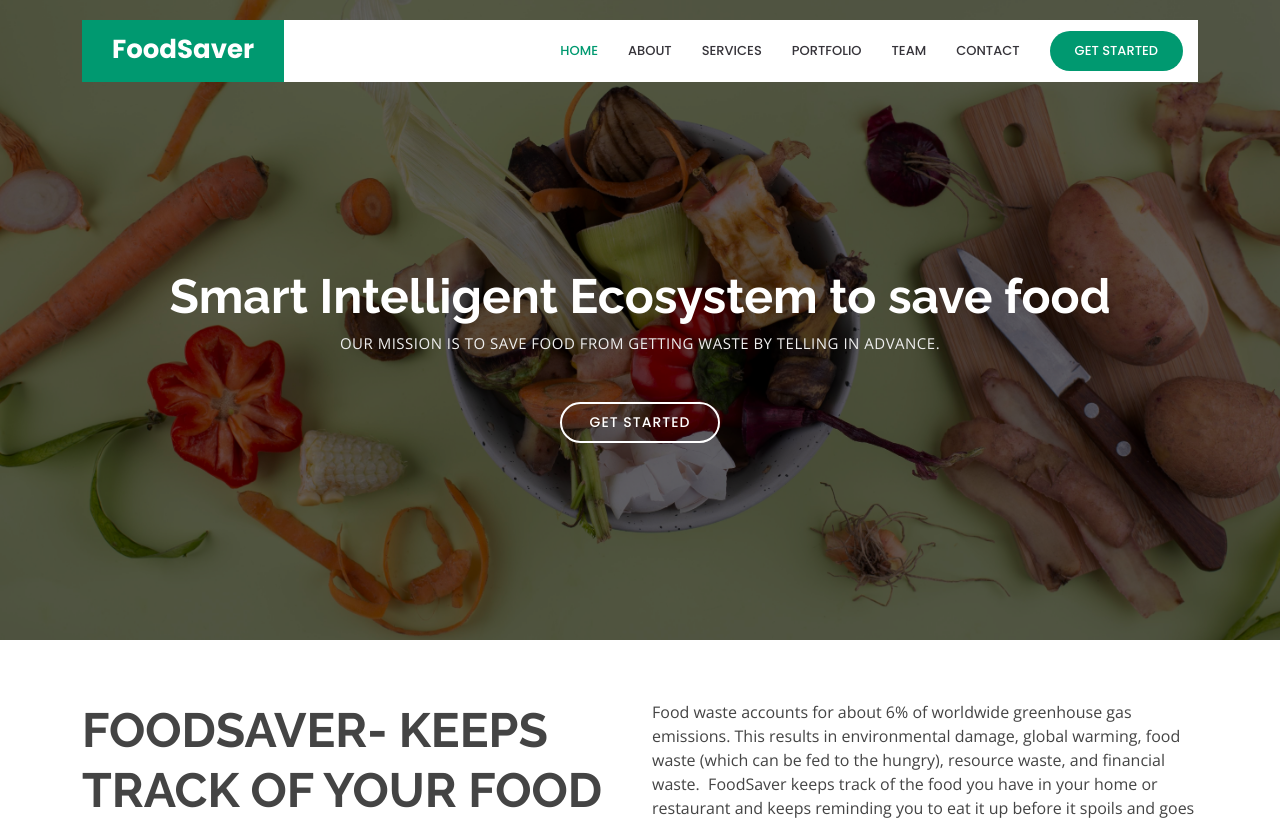
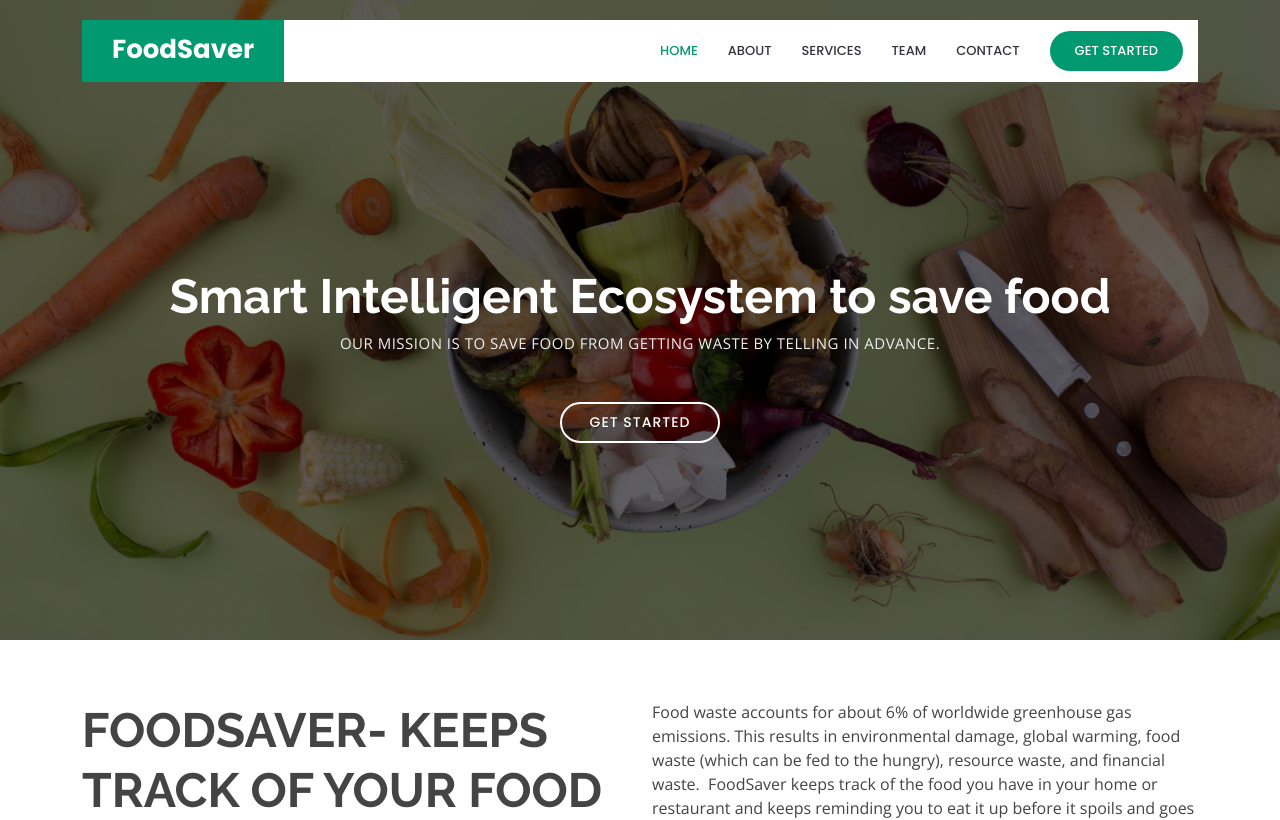
Before and after one commit to mohit200008/SWebsite, a plain HTML site: page index.html in a window 1280 px wide. Shown: the top 820 px of the page. Drawn offline with nearby package versions, Linux system fonts and the light colour scheme.

Commit message:
useless sections removed

```diff
--- a/index.html
+++ b/index.html
@@ -27,13 +27,6 @@
 
   <!-- Template Main CSS File -->
   <link href="assets/css/style.css" rel="stylesheet">
-
-  <!-- =======================================================
-  * Template Name: Bethany - v4.8.1
-  * Template URL: https://bootstrapmade.com/bethany-free-onepage-bootstrap-theme/
-  * Author: BootstrapMade.com
-  * License: https://bootstrapmade.com/license/
-  ======================================================== -->
 </head>
 
 <body>
@@ -53,7 +46,6 @@
             <li><a class="nav-link scrollto active" href="#hero">Home</a></li>
             <li><a class="nav-link scrollto" href="#about">About</a></li>
             <li><a class="nav-link scrollto" href="#services">Services</a></li>
-            <li><a class="nav-link scrollto " href="#portfolio">Portfolio</a></li>
             <li><a class="nav-link scrollto" href="#team">Team</a></li>
             <!-- <li class="dropdown"><a href="#"><span>Drop Down</span> <i class="bi bi-chevron-down"></i></a>
               <ul>
```
